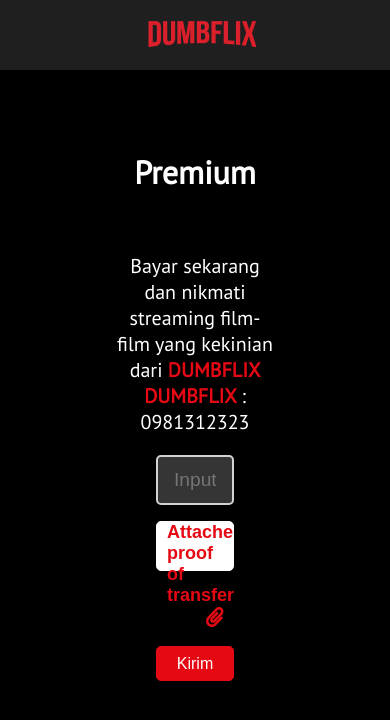
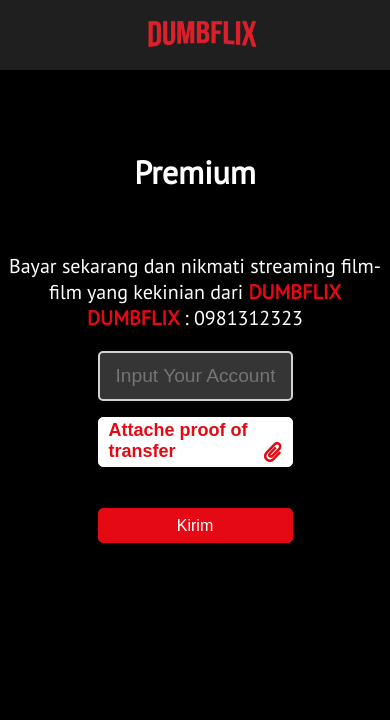
Before and after one commit to crusherblack/DW16WYD0W-Dumbflix, a React (Create React App) app: page /payment in a window 390 px wide. Shown: the top 720 px of the page. Built offline with nearby package versions, Linux system fonts and the light colour scheme; the HTML template or start-up script is replaced by a standard one.

Commit message:
fix css payment

```diff
--- a/src/pages/pages.css
+++ b/src/pages/pages.css
@@ -126,3 +126,10 @@
 .form-payment {
 	padding: 0 25%;
 }
+
+@media (max-width: 758px) {
+	.payment-details {
+		width: 100%;
+		padding: 0 0;
+	}
+}
```
